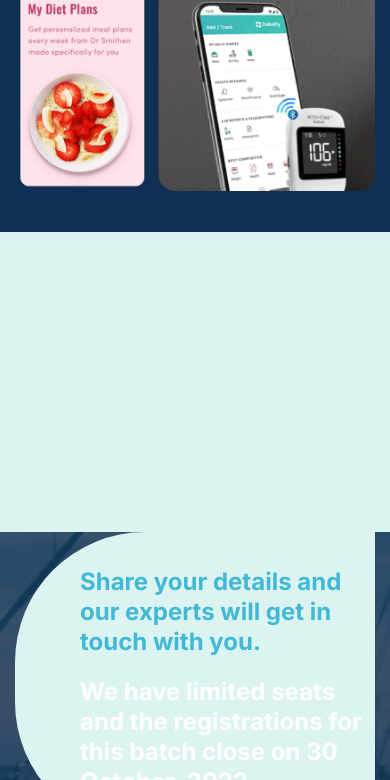
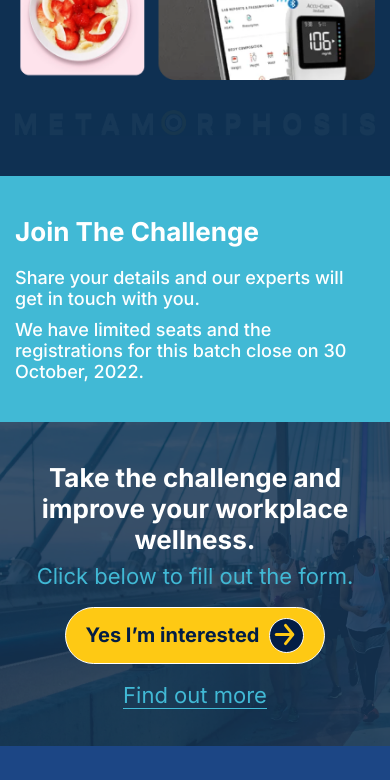
Before and after one commit to fitterfly-gyani/metamorphosis, a plain HTML site: page html/about-us.html in a window 390 px wide. Shown: the part 670-1450 px from the top of the page. Drawn offline with nearby package versions, Linux system fonts and the light colour scheme; a script that the page names is missing.

Commit message:
changes about

```diff
--- a/css/atoms/_buttons.scss
+++ b/css/atoms/_buttons.scss
@@ -30,6 +30,10 @@
             background: url(/images/right-arw.svg) no-repeat;
         }
     }
+    @media screen and (max-width:1024px) {
+        padding: 10px 20px;
+        font-size: 20px;
+    }
 }
 .btn-block {
     display: flex;
--- a/css/pages/_about-us.scss
+++ b/css/pages/_about-us.scss
@@ -5,38 +5,72 @@
     }
     h2 {
         margin-bottom: 20px;
+        @media screen and (max-width:1024px) {
+            font-size: 26px;
+            line-height: 34px;
+        }
+    }
+    .metamorphosis-logo{
+        text-align: center;
+        background-color: rgba($color:#0f3052, $alpha: 0.9);
+        margin-top: 30px;
+    }
+    .banner-image {
+        display: flex;
+        justify-content: end;
+        position: relative;
+        &::after{
+            content: "";
+            background: url(/images/banner-pattern.png) no-repeat;
+            width: 100px;
+            height: 100px;
+        }
     }
 }
 
 .join-challenge-sec{
     color: #021D45;
     background-color: #41B9D5;
-    height: 300px;
+    height: 320px;
+    padding: 40px 0;
     position: relative;
-        .row {
-            height: 100%;
-            justify-content: space-between;
-            align-items: center;
+    @media screen and (max-width:1024px) {
+        height: initial;
     }
     .challenge-title{
         display: flex;
         align-items: center;
+        h2 {
+            @media screen and (max-width:1024px) {
+                margin-bottom: 20px;
+                font-size: 26px;
+                line-height: normal;
+            }
+        }
+
     }
     .challenge-detail{
-        display: flex;
-        justify-content: center;
-        flex-direction: column;
-        background-color: #DBF4F2;
         position: relative;
         z-index: 2;
-        border-radius: 130px 0 0 130px;
-        padding-left: 65px;
+        padding: 40px 0 40px 65px;
+        @media screen and (max-width:1024px) {
+            padding: 0;
+            .blue-text {
+                color: #fff;
+            }
+        }
         p {
             font-size: 24px;
             font-weight: 700;
             line-height: 30px;
             &:first-child {
-                margin-bottom: 20px;
+                margin-bottom: 10px;
+            }
+            @media screen and (max-width:1024px) {
+                font-size: 18px;
+                font-weight: 500;
+                line-height: normal;
+
             }
         }
     }
@@ -51,12 +85,11 @@
         width: 792px;
         height: 100%;
         z-index: 0;
+        @media screen and (max-width:1024px) {
+            display: none;
         }
     }
-.h-100 {
-    height: 100%;
 }
-
 .blue-text {
     color: #41B9D5;
 }
@@ -65,19 +98,27 @@
     height: 550px;
     background: url(/images/about-us-trans.png) no-repeat rgba($color:#0f3052, $alpha: 1.0);
     background-size: cover;
-.row{
-    justify-content: center;
+    padding-top: 120px;
+    @media screen and (max-width:1024px) {
+        height: initial;
+        padding: 40px 0;
     }
     .find-more-sec-block{
         display: flex;
         align-content: center;
         text-align: center;
         flex-direction: column;
-
         .find-more-sec-title {
             margin-bottom: 20px;
             h2 {
                 margin-bottom: 10px;
+                @media screen and (max-width:1024px) {
+                    font-size: 26px;
+                    line-height: normal;
+                }
+            }
+            p{
+                font-size: 22px;
             }
         }
 
@@ -86,6 +127,8 @@ background-size: cover;
         }
         .find-more-link{
             border-bottom: 1px solid;
+            font-size: 22px;
+
         }
     }
 }
--- a/css/pages/_header.scss
+++ b/css/pages/_header.scss
@@ -15,8 +15,14 @@
   &.active {
     background-color: #021D45;
   }
+  .container {
+    @media screen and (max-width:1024px){
+      padding: 0;
+    }
+  }
   @media screen and (max-width:1024px){
     height: 60px;
+    background-color: #021D45;
     position: relative;
   }
   .header-wrap {
@@ -176,4 +182,7 @@
 
 .header-pad-100 {
   padding-top: 100px;
+  @media screen and (max-width:1024px) {
+    padding-top: 0;
+  }
 }
--- a/html/about-us.html
+++ b/html/about-us.html
@@ -61,14 +61,16 @@
                         <p class="blue-text">90 days to manage lifestyle diseases, improve focus and productivity, and build healthy habits that will last a lifetime.</p>
                     </div>
                     <div class="col-md-6">
-                        <div class="d-flex justify-content-md-end">
+                        <div class="banner-image">
                             <img src="/images/about-us-banner.png" alt="">
                         </div>
                     </div>
                 </div>
                 <div class="row">
                     <div class="col-md-12">
-
+                        <div class="metamorphosis-logo">
+                            <img src="/images/metamorphosis-about.png" alt="">
+                        </div>
                     </div>
                 </div>
             </div>
@@ -77,17 +79,14 @@
 
    <section class="join-challenge-sec">
     <div class="container">
-        <div  class="row">
-            <div class="col-md-4 h-100">
-                <div class="challenge-title h-100">
+        <div  class="row justify-content-between">
+            <div class="col-md-4 align-self-center">
+                <div class="challenge-title">
                     <h2>Join The Challenge</h2>
                 </div>
-                <div class="ca">
-
-                </div>
             </div>
-            <div class="col-md-6 h-100">
-                <div class="challenge-detail h-100">
+            <div class="col-md-6">
+                <div class="challenge-detail">
                         <p class="blue-text">Share your details and our experts will get in touch with you.</p>
                         <p>We have limited seats and the registrations for this batch close
                             on 30 October, 2022.</p>
@@ -98,8 +97,8 @@
    </section>
 
    <section class="about-us-find-more-sec">
-    <div class="container h-100">
-        <div class="row h-100">
+    <div class="container ">
+        <div class="row justify-content-center">
             <div class="col-md-8 align-self-center">
                 <div class="find-more-sec-block">
                     <div class="find-more-sec-title">
@@ -187,6 +186,8 @@
                     }
                 });
             });
-            </script>
+
+        </script>
+
 </body>
 </html>
```
Also changed, not shown: home.html (+7 -0 lines), css/base.css, images/banner-pattern.png (added), images/metamorphosis-about.png (added). Lines whose indentation alone changed are shown as unchanged.
